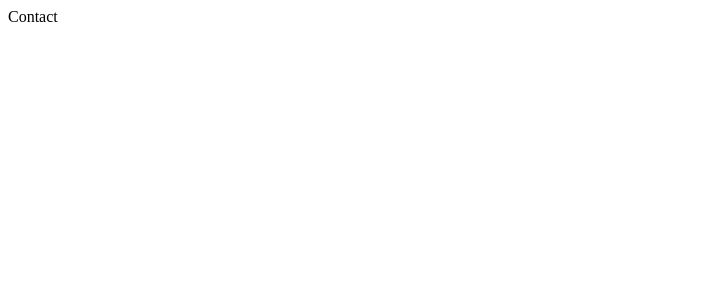
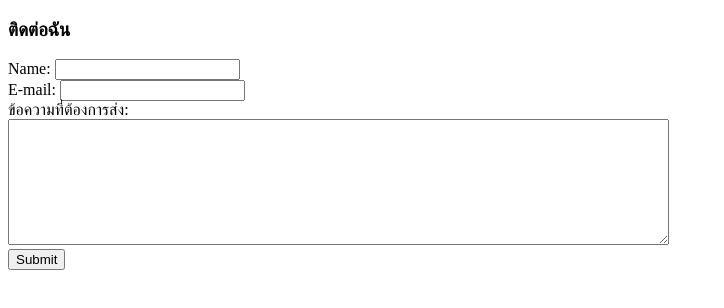
Before and after one commit to justice169/Week2, a plain HTML site: page Frontend2022-2023/Resume/contact.html in a window 1280 px wide. Shown: the whole page, without its empty margins (0-724 px from the left). Drawn offline with Linux system fonts and the light colour scheme.

Commit message:
Add files via upload

```diff
--- a/Frontend2022-2023/Resume/contact.html
+++ b/Frontend2022-2023/Resume/contact.html
@@ -5,6 +5,16 @@
     <title>Contact</title>
   </head>
   <body>
-    Contact
+    <h3>ติดต่อฉัน</h3>
+      <form class="" action="mailto:(gmailของคุณ)" method="post"        enctype="text/plain">
+          <label>Name:</label>
+          <input type="text" name="name_surname" value=""><br>
+          <label>E-mail:</label>
+          <input type="email" name="email" value=""><br>
+          <label>ข้อความที่ต้องการส่ง:</label><br>
+          <textarea name="message" rows="8" cols="80"></textarea><br>
+          <input type="submit" name="" >
+    </form>
+
   </body>
 </html>
```
